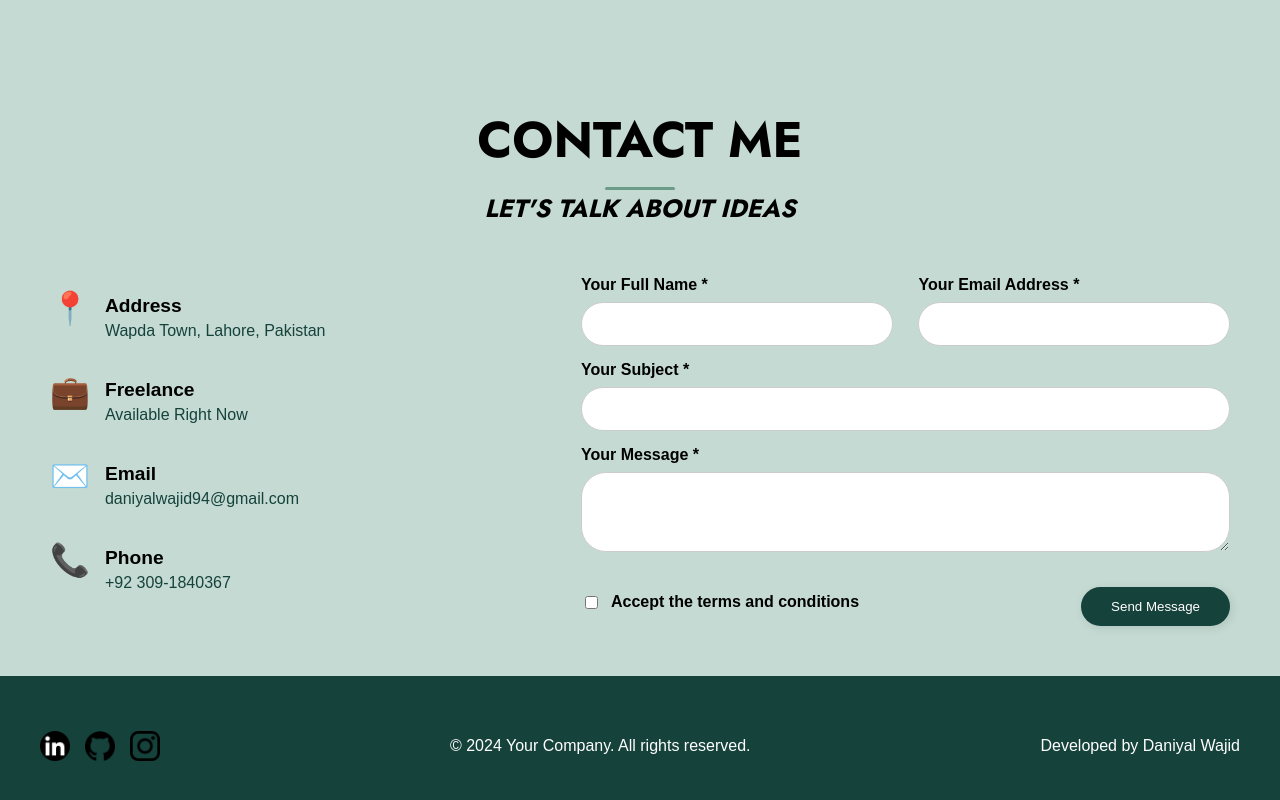
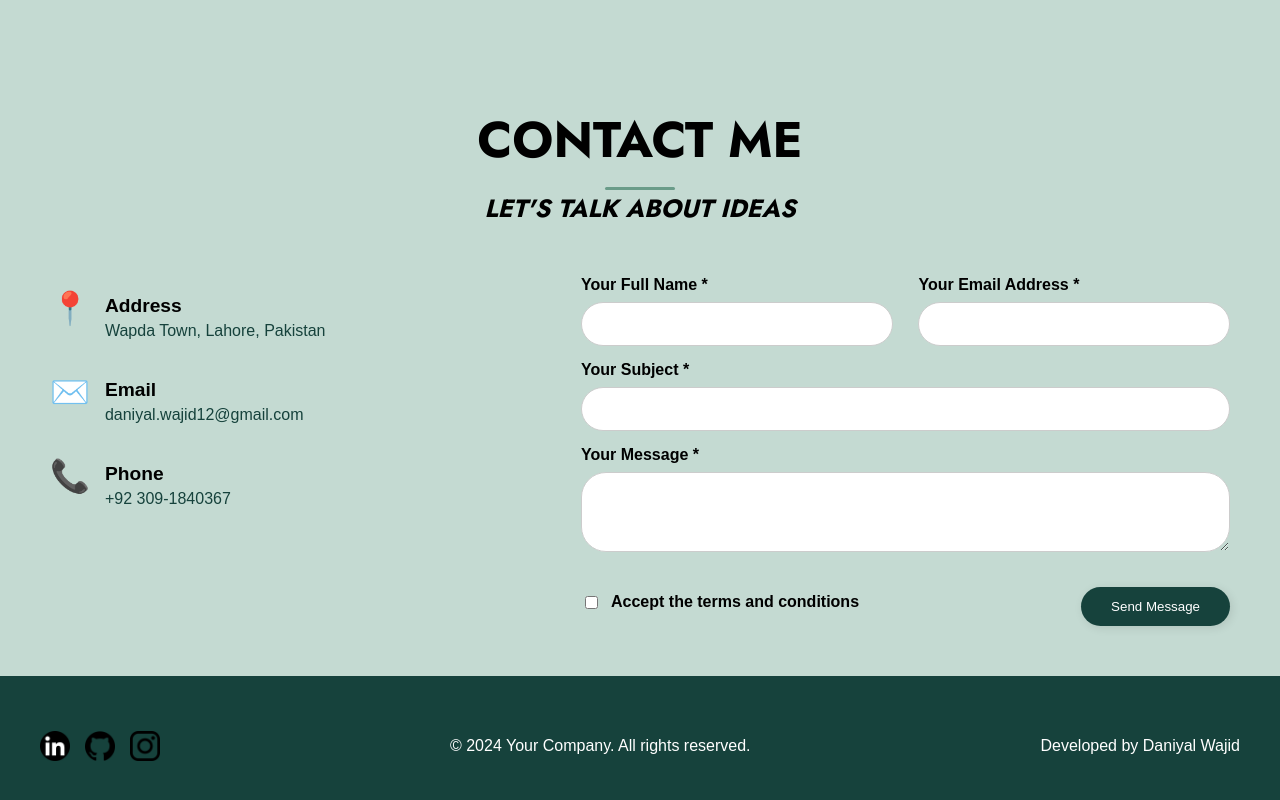
Before and after one commit to Daniyal-Wajid/DaniyalWajid, a Next.js app in the folder client/: page / in a window 1280 px wide. Shown: the part 4660-5460 px from the top of the page. Built offline with nearby package versions, Linux system fonts and the light colour scheme.

Commit message:
Update Contact.jsx

```diff
--- a/client/src/components/Contact.jsx
+++ b/client/src/components/Contact.jsx
@@ -2,7 +2,7 @@
 
 import React, { useEffect, useState } from 'react';
 
-const CONTACT_EMAIL = 'daniyalwajid94@gmail.com';
+const CONTACT_EMAIL = 'daniyal.wajid12@gmail.com';
 
 const Contact = () => {
   const [headingVisible, setHeadingVisible] = useState(false);
@@ -60,13 +60,7 @@ const Contact = () => {
       <p>Wapda Town, Lahore, Pakistan</p>
     </div>
   </div>
-          <div className="detail-item">
-            <span className="icon">💼</span>
-            <div>
-              <h3>Freelance</h3>
-              <p>Available Right Now</p>
-            </div>
-          </div>
+
   <div className="detail-item">
     <span className="icon">✉️</span>
     <div>
@@ -74,6 +68,7 @@ const Contact = () => {
       <p>{CONTACT_EMAIL}</p>
     </div>
   </div>
+
   <div className="detail-item">
     <span className="icon">📞</span>
     <div>
```
Lines whose indentation alone changed are shown as unchanged.
